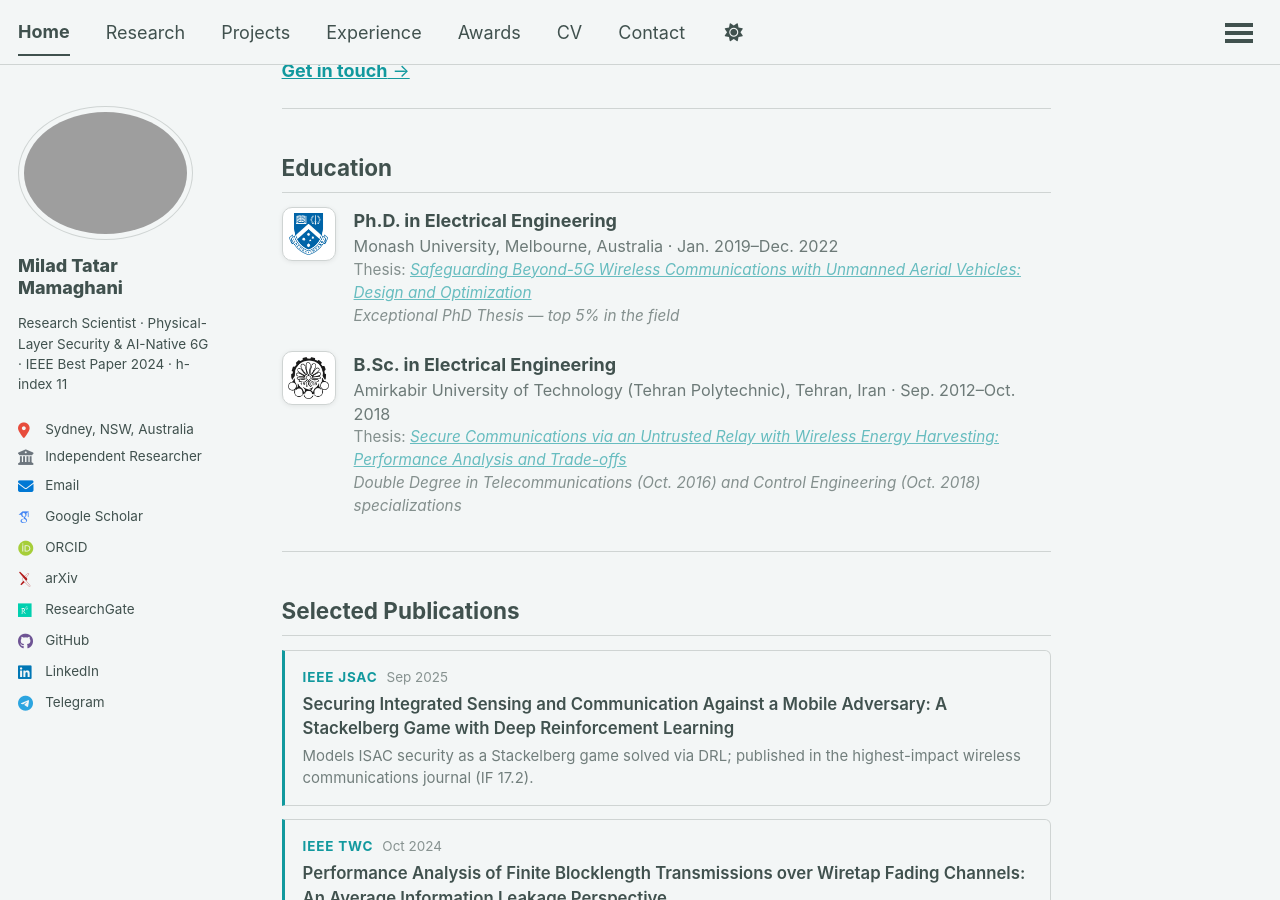
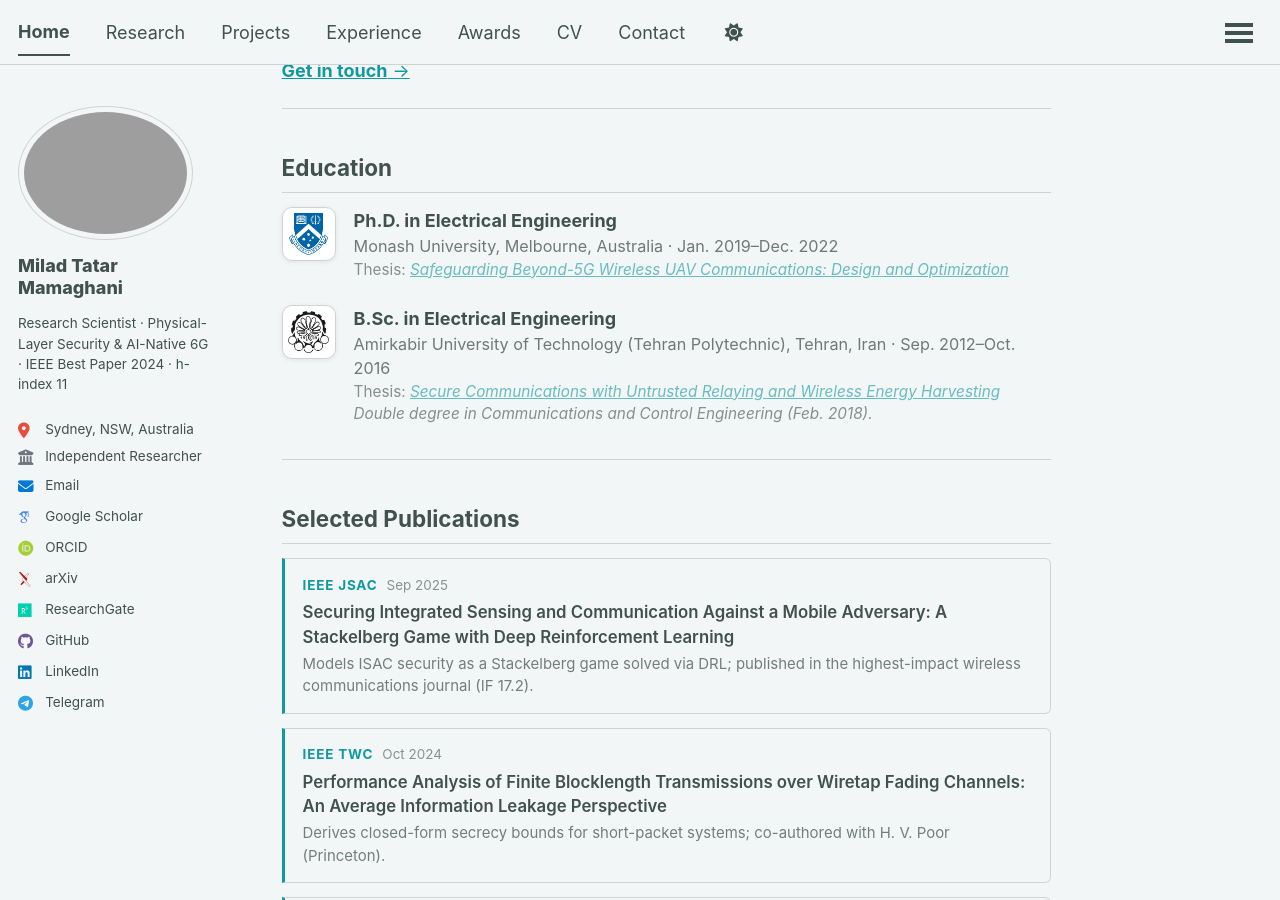
Before and after one commit to miladtm94/miladtm94.github.io, a Jekyll site: the page built from _pages/about.md, in a window 1280 px wide and 900 px high, scrolled down 573 px. Built offline with Jekyll 4.4.1, drawn with Linux system fonts in a browser that asks for light colours; some web fonts are replaced; a script that is not in the unit is left out.

Commit message:
bio updated

```diff
--- a/_pages/about.md
+++ b/_pages/about.md
@@ -37,10 +37,9 @@ I’m Milad, originally from [Mamaqan](https://en.wikipedia.org/wiki/Mamqan), a
       <div class="about__education-meta">Monash University, Melbourne, Australia · Jan. 2019–Dec. 2022</div>
       <div class="about__education-thesis">
         Thesis: <a href="/portfolio/uav-physical-layer-security/">
-          <em>Safeguarding Beyond-5G Wireless Communications with Unmanned Aerial Vehicles: Design and Optimization</em>
+          <em>Safeguarding Beyond-5G Wireless UAV Communications: Design and Optimization</em>
         </a>
       </div>
-      <div class="about__education-thesis"><em>Exceptional PhD Thesis &mdash; top 5% in the field</em></div>
     </div>
   </div>
 
@@ -51,13 +50,15 @@ I’m Milad, originally from [Mamaqan](https://en.wikipedia.org/wiki/Mamqan), a
     </div>
     <div>
       <div><strong>B.Sc. in Electrical Engineering</strong></div>
-      <div class="about__education-meta">Amirkabir University of Technology (Tehran Polytechnic), Tehran, Iran · Sep. 2012–Oct. 2018</div>
+      <div class="about__education-meta">Amirkabir University of Technology (Tehran Polytechnic), Tehran, Iran · Sep. 2012–Oct. 2016</div>
       <div class="about__education-thesis">
         Thesis: <a href="/portfolio/untrusted-relaying-security/">
-          <em>Secure Communications via an Untrusted Relay with Wireless Energy Harvesting: Performance Analysis and Trade-offs</em>
+          <em>Secure Communications with Untrusted Relaying and Wireless Energy Harvesting</em>
         </a>
       </div>
-      <div class="about__education-thesis"><em>Double Degree in Telecommunications (Oct. 2016) and Control Engineering (Oct. 2018) specializations</em></div>
+      <div class="about__education-thesis">
+        <em>Double degree in Communications and Control Engineering (Feb. 2018).</em>
+      </div>
     </div>
   </div>
 
```
